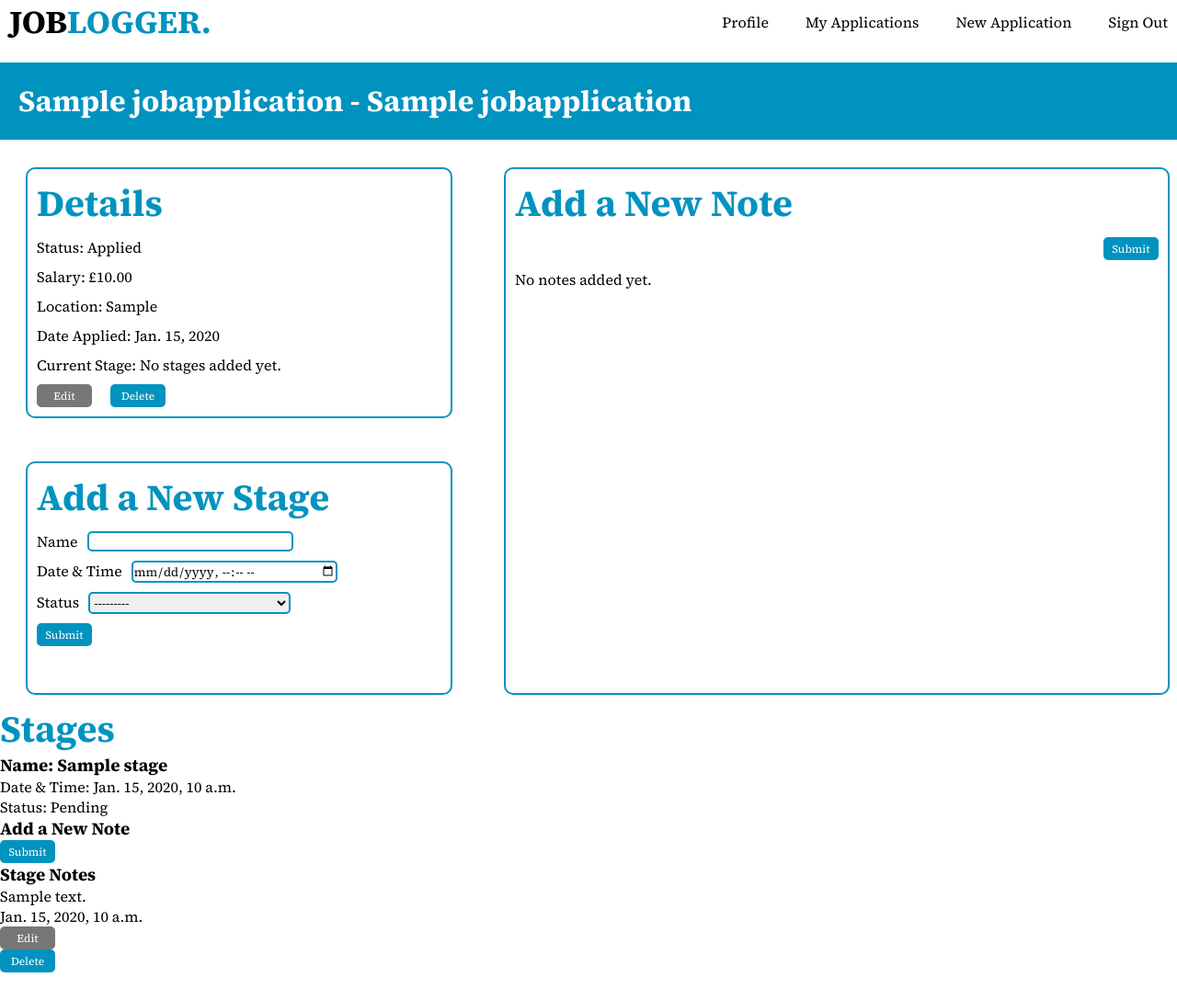
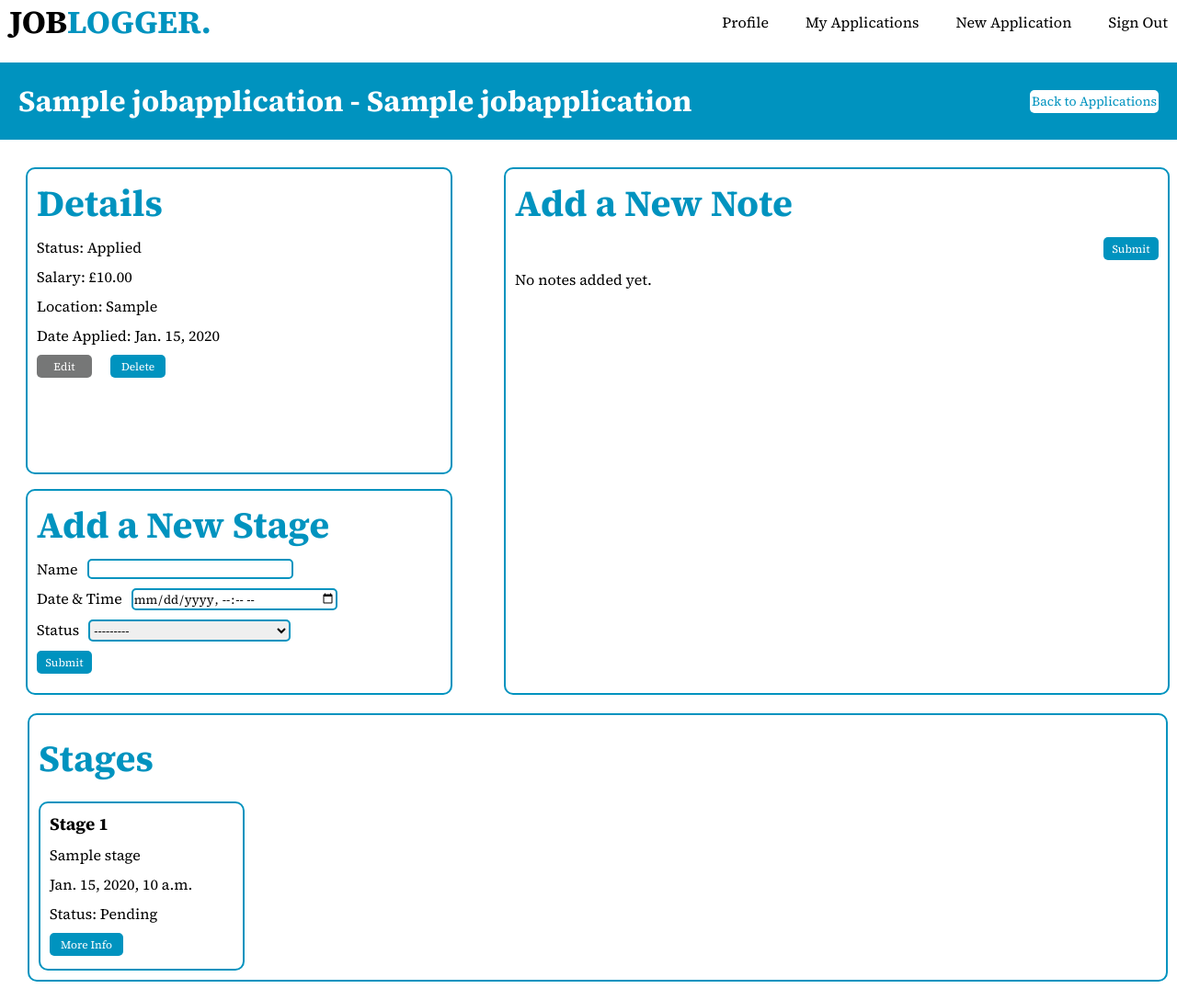
Before and after one commit to jamiekaye9/job-logger, a Django app: page /stages/new/1/ in a window 1280 px wide. Shown: the whole page at 92% size. Before the commit the page ends 1058 px from the top, so only its background shows below. Run offline with Django 4.2, Linux system fonts and the light colour scheme; a user stored in the database is signed in; tables that the repository leaves empty hold one stand-in row (values such as "Sample post").

Commit message:
application detail page styled and stage detail page added

```diff
--- a/jobs/static/profile/job_application_detail.css
+++ b/jobs/static/profile/job_application_detail.css
@@ -9,6 +9,11 @@
 .job-details-header {
     background-color: #0093bf;
     margin-top: 20px;
+    display: flex;
+    flex-direction: row;
+    justify-content: space-between;
+    align-items: center;
+    padding-right: 20px;
 }
 
 .job-details-main {
@@ -56,6 +61,7 @@
     padding-bottom: 10px;
     width: 450px;
     border-radius: 10px;
+    height: 320px;
 }
 
 .new-stage-form {
@@ -63,7 +69,7 @@
     display: flex;
     flex-direction: column;
     gap: 10px;
-    height: 250px;
+    height: 220px;
     border-radius: 10px;
     padding-left: 10px;
 }
@@ -122,7 +128,7 @@
     align-items: center;
 }
 
-.button, .edit-button {
+.button, .edit-button, .more-info-button, .back-button {
     background-color: #0093bf;
     color: white;
     border: none;
@@ -138,6 +144,13 @@
     font-size: 12px;
 }
 
+.back-button {
+    background-color: white;
+    color: #0093bf;
+    width: 140px;
+    font-size: 14px;
+}
+
 .edit-button {
     background-color: #767777;
 }
@@ -148,13 +161,13 @@
     gap: 10px;
 }
 
-.stage-form {
+.stage-form, .job-application-form {
     display: flex;
     flex-direction: column;
     gap: 10px;
 }
 
-.stage-form input, .stage-form select {
+.stage-form input, .stage-form select, .job-application-form input, .job-application-form select {
     border: #0093bf 2px solid;
     border-radius: 5px;
     width: 220px;
@@ -165,3 +178,37 @@
     flex-direction: row;
     gap: 10px;
 }
+
+.job-detail-bottom {
+    display: flex;
+    flex-direction: column;
+    gap: 20px;
+    margin-left: 30px;
+    margin-right: 30px;
+    margin-top: 20px;
+    margin-bottom: 20px;
+    border: 2px solid #0093bf;
+    border-radius: 10px;
+    padding: 10px;
+}
+
+.stages-list {
+    display: flex;
+    flex-direction: row;
+    gap: 20px;
+}
+
+.stage-item {
+    border: 2px solid #0093bf;
+    border-radius: 10px;
+    padding: 10px;
+    height: 160px;
+    width: 200px;
+    display: flex;
+    flex-direction: column;
+    gap: 10px;
+}
+
+.more-info-button {
+    width: 80px;
+}
--- a/jobs/templates/profile/job_application_detail.html
+++ b/jobs/templates/profile/job_application_detail.html
@@ -7,25 +7,32 @@
 <div class="job-details-body">
     <header class="job-details-header">
         <h1 class="header-title">{{ application.company_name }} - {{ application.job_title }}</h1>
+        <a href="{% url 'job_application_list' %}" class="back-button">Back to Applications</a>
     </header>
     <main class="job-details-main">
         <div class="job-details-top">
             <div class="job-details-top-left">
                 <div class="job-details-info">
                     <h2 class="title">Details</h2>
+                    {% if editing_application %}
+                        <form method="post" action="{% url 'job_application_update' application.pk %}" class="job-application-form">
+                            {% csrf_token %}
+                            {{ job_application_form.as_p }}
+                            <div class="detail-actions">
+                                <button type="submit" class="button">Save</button>
+                                <a href="{% url 'job_application_detail' application.pk %}" class="edit-button">Cancel</a>
+                            </div>
+                        </form>
+                    {% else %}
                         <p>Status: {{ application.status }}</p>
                         <p>Salary: £{{ application.salary }}</p>
                         <p>Location: {{ application.location }}</p>
                         <p>Date Applied: {{ application.date_applied }}</p>
-                    {% if current_stage %}
-                    <p>Current Stage: {{ current_stage.stage_number }}. {{ current_stage.stage_name }}</p>
-                    {% else %}
-                    <p>Current Stage: No stages added yet.</p>
-                    {% endif %}
                         <div class="detail-actions">
-                        <a href="{% url 'job_application_update' application.pk %}" class="edit-button">Edit</a>
+                            <a href="?edit=1" class="edit-button">Edit</a>
                             <a href="{% url 'job_application_delete' application.pk %}" class="button">Delete</a>
                         </div>
+                    {% endif %}
                 </div>
                 <div class="new-stage-form">
                     <h2 class="title">Add a New Stage</h2>
@@ -94,51 +101,22 @@
                 {% endif %}
             </div>
         </div>
-        <div class="job-details-bottom">
+        <div class="job-detail-bottom">
             <h2 class="title">Stages</h2>
+            <div class="stages-list">
             {% if stages %}
             {% for stage in stages %}
-            <div>
-                <div>
-                    <div>
-                        <h3>Name: {{stage.stage_name}}</h3>
-                        <p>Date & Time: {{ stage.stage_date_time }}</p>
+                <div class="stage-item">
+                    <h3>Stage {{stage.stage_number}}</h3>
+                    <p>{{ stage.stage_name }}</p>
+                    <p>{{ stage.stage_date_time }}</p>
                     <p>Status: {{ stage.status }}</p>
-                    </div>
-                    <div>
-                        <h3>Add a New Note</h3>
-                        <form method="post" action="{% url 'add_stage_note' stage.pk %}" class="stage-note-form">
-                            {% csrf_token %}
-                            {{ stage_note_form.note_text }}
-                            {{ stage_note_form.note_text.errors }}
-                            <button type="submit" class="button">Submit</button>
-                        </form>
-                    </div>
-                </div>
-                <div>
-                    <h3>Stage Notes</h3>
-                    {% with stage.notes.all as stage_notes %}
-                        {% if stage_notes %}
-                            {% for note in stage_notes %}
-                                <div>{{ note.note_text }}</div>
-                                <div>
-                                    {{ note.created_at }}
-                                    <a href="{% url 'update_stage_note' stage.pk note.pk %}" class="edit-button">Edit</a>
-                                    <form method="post" action="{% url 'delete_stage_note' stage.pk note.pk %}" style="display:inline;">
-                                        {% csrf_token %}
-                                        <button type="submit" class="button">Delete</button>
-                                    </form>
-                                </div>
-                            {% endfor %}
-                        {% else %}
-                            <p>No notes added yet.</p>
-                        {% endif %}
-                    {% endwith %}
-                </div>
+                    <a href="{% url 'stage_detail' stage.pk %}" class="more-info-button">More Info</a>
                 </div>
             {% endfor %}
             {% endif %}
            </div>
+        </div>
     </main>
 </div>
 {% endblock %}
--- a/jobs/urls.py
+++ b/jobs/urls.py
@@ -1,7 +1,7 @@
 from django.contrib import admin
 from django.urls import path, include
 from django.contrib.auth import views as auth_views
-from jobs.views import HomeView, SignupView, CustomLoginView, CustomLogoutView, ProfileView, JobApplicationListView, JobApplicationCreateView, JobApplicationDetailView, JobApplicationUpdateView, JobApplicationDeleteView, StageCreateView, StageUpdateView, StageDeleteView, ApplicationNoteCreateView, StageNoteCreateView, ApplicationNoteUpdateView, StageNoteUpdateView, ApplicationNoteDeleteView, StageNoteDeleteView
+from jobs.views import HomeView, SignupView, CustomLoginView, CustomLogoutView, ProfileView, JobApplicationListView, JobApplicationCreateView, JobApplicationDetailView, JobApplicationUpdateView, JobApplicationDeleteView, StageCreateView, StageDetailView, StageUpdateView, StageDeleteView, ApplicationNoteCreateView, StageNoteCreateView, ApplicationNoteUpdateView, StageNoteUpdateView, ApplicationNoteDeleteView, StageNoteDeleteView
 
 urlpatterns = [
     path('', HomeView.as_view(), name='home'),
@@ -17,6 +17,7 @@ urlpatterns = [
     path('job_applications/<int:pk>/delete/', JobApplicationDeleteView.as_view(), name='job_application_delete'),
 
     path('stages/new/<int:application_id>/', StageCreateView.as_view(), name='create_stage'),
+    path('stages/<int:pk>/', StageDetailView.as_view(), name='stage_detail'),
     path('stages/<int:pk>/update/', StageUpdateView.as_view(), name='update_stage'),
     path('stages/<int:pk>/delete/', StageDeleteView.as_view(), name='delete_stage'),
 
--- a/jobs/views.py
+++ b/jobs/views.py
@@ -67,10 +67,12 @@ class JobApplicationDetailView(LoginRequiredMixin, DetailView):
         context['stages'] = application.stages.all()
         context['notes'] = application.notes.all()
         context['stage_notes'] = StageNote.objects.filter(stage__job_application=application)
-
         context['stage_form'] = StageForm()
         context['application_note_form'] = ApplicationNoteForm()
         context['stage_note_form'] = StageNoteForm()
+        context['editing_application'] = self.request.GET.get('edit') == '1'
+        context['job_application_form'] = JobApplicationForm(instance=application)
+
 
         # Edit stage logic
         editing_stage_id = self.request.GET.get("edit_stage")
@@ -154,6 +156,19 @@ class StageCreateView(LoginRequiredMixin, CreateView):
         context['stages'] = job_application.stages.all()
         context['stage_form'] = StageForm()
         return context
+
+class StageDetailView(LoginRequiredMixin, UserPassesTestMixin, DetailView):
+    model = Stage
+    template_name = 'profile/stage_detail.html'
+    context_object_name = 'stage'
+
+    def get_object(self, queryset=None):
+        stage_id = self.kwargs.get('pk')
+        return get_object_or_404(Stage, pk=stage_id, job_application__user=self.request.user)
+
+    def test_func(self):
+        stage = self.get_object()
+        return stage.job_application.user == self.request.user
 
 class StageUpdateView(LoginRequiredMixin, UserPassesTestMixin, UpdateView):
     model = Stage
```
Also changed, not shown: jobs/templates/profile/stage_detail.html (added, +7 -0 lines). Lines whose indentation alone changed are shown as unchanged.
